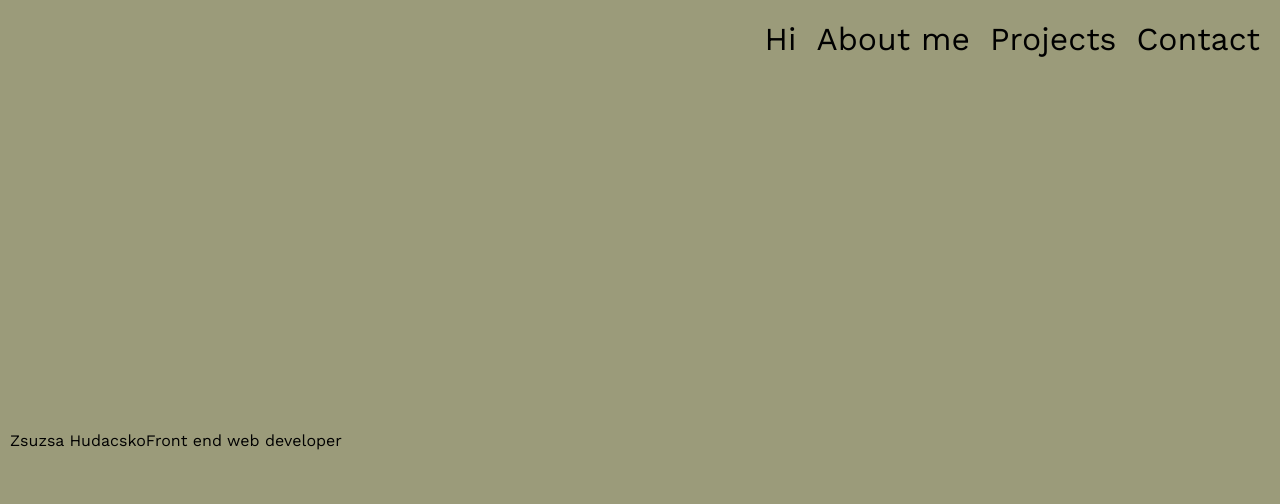
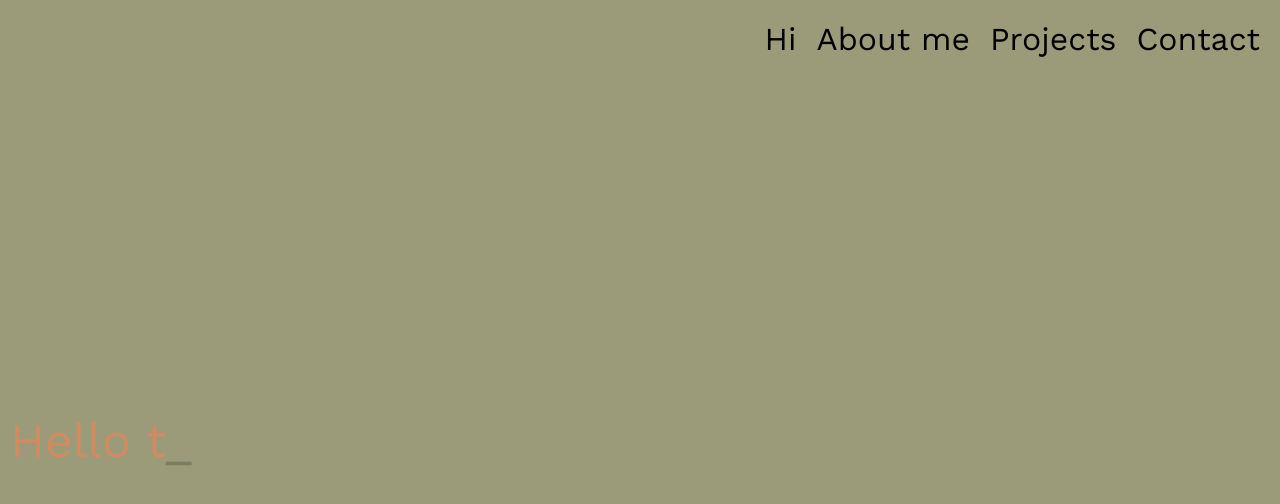
Before and after one commit to pondsy/portfolio, a React (Create React App) app: page / in a window 1280 px wide. Shown: the top 504 px of the page. Built offline with nearby package versions, Linux system fonts and the light colour scheme.

Commit message:
added welcome page

```diff
--- a/src/Sections/Welcome/Welcome.module.scss
+++ b/src/Sections/Welcome/Welcome.module.scss
@@ -0,0 +1,3 @@
+.blinker {
+  color: var(--color-action);
+}
--- a/src/Sections/Welcome/Welcome.tsx
+++ b/src/Sections/Welcome/Welcome.tsx
@@ -1,10 +1,65 @@
 import sharedStyles from '../../Style/sharedStyles.module.scss';
+import styles from './Welcome.module.scss';
+import {useEffect, useState} from "react";
 
 const WelcomeSection = () => {
+
+    const [index, setIndex] = useState(0);
+    const [subIndex, setSubIndex] = useState(0);
+    const [blink, setBlink] = useState(true);
+    const [reverse, setReverse] = useState(false);
+
+    const words = ["Hello there!", "I'm Zsuzsi.", "I develop stuff."];
+
+    useEffect(() => {
+        if (reverse && index === words.length - 1 && subIndex === 0) {
+            /**
+             * restarting with words
+             */
+            setIndex(0);
+            setReverse(false);
+            return;
+        }
+
+        if (subIndex === words[index].length + 1 && !reverse) {
+            /**
+             * deleting typed words
+             */
+            setReverse(true);
+            return;
+        }
+
+        if (subIndex === 0 && reverse) {
+            /**
+             * typing words
+             */
+            setReverse(false);
+            setIndex((prev) => prev + 1);
+            return;
+        }
+
+        const timeout = setTimeout(() => {
+            setSubIndex((prev) => prev + (reverse ? -1 : 1));
+        }, Math.max(reverse ? 75 : subIndex === words[index].length ? 1000 :
+            150, Math.random() * 350));
+
+        return () => clearTimeout(timeout);
+    }, [subIndex, index, reverse]);
+
+    useEffect(() => {
+        const timeout = setTimeout(() => {
+            setBlink((prev) => !prev);
+        }, 500);
+        return () => clearTimeout(timeout);
+    }, [blink]);
+
+
     return (
         <section className={sharedStyles.section} id="welcome-section">
-            <div>Zsuzsa Hudacsko</div>
-            <div>Front end web developer</div>
+            <div className={sharedStyles.title}>
+                {`${words[index].substring(0, subIndex)}`}
+                {blink ? <span className={styles.blinker}>_</span> : ""}
+            </div>
         </section>
     )
 }
--- a/src/Style/sharedStyles.module.scss
+++ b/src/Style/sharedStyles.module.scss
@@ -8,3 +8,8 @@
   scroll-snap-align: start;
   position: relative;
 }
+
+.title {
+  font-size: 3em;
+  color: var(--color-secondary);
+}
--- a/src/index.tsx
+++ b/src/index.tsx
@@ -13,7 +13,4 @@ root.render(
     </React.StrictMode>
 );
 
-// If you want to start measuring performance in your app, pass a function
-// to log results (for example: reportWebVitals(console.log))
-// or send to an analytics endpoint. Learn more: https://bit.ly/CRA-vitals
 reportWebVitals();
```
